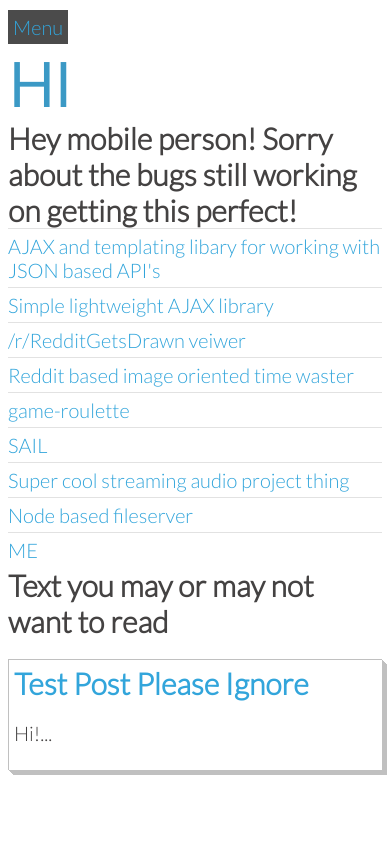
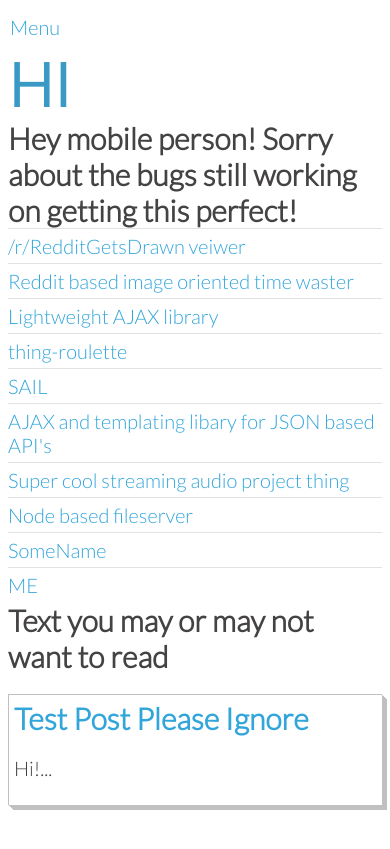
Before and after one commit to cal-smith/cal-smith.github.io, a Jekyll site: the page built from index.html, in a window 390 px wide. Shown: the top 849 px of the page. Built offline with Jekyll 4.4.1, drawn with Linux system fonts in a browser that asks for light colours; Markdown is read by kramdown in place of the engine named in the settings.

```diff
--- a/index.html
+++ b/index.html
@@ -13,6 +13,11 @@
 		<meta name="twitter:url" content="http://www.reallyawesomedomain.com/">
 		<meta name="twitter:domain" content="reallyawesomedomain.com">
 		<meta name="twitter:creator" content="@hansolo669">
+		<meta name="description" content="Really Awesome... Probably" />
+		<meta property="og:title" content="Really Awesome"/>
+		<meta property="og:url" content="http://www.reallyawesomedomain.com"/>
+		<meta property="og:site_name" content="Really Awesome Domain"/>
+		<meta property="og:type" content="magic"/>
 		<script>
 			(function(i,s,o,g,r,a,m){i['GoogleAnalyticsObject']=r;i[r]=i[r]||function(){(i[r].q=i[r].q||[]).push(arguments)},i[r].l=1*new Date();a=s.createElement(o),m=s.getElementsByTagName(o)[0];a.async=1;a.src=g;m.parentNode.insertBefore(a,m)})(window,document,'script','//www.google-analytics.com/analytics.js','ga');ga('create', 'UA-49178030-1', 'reallyawesomedomain.com');ga('send', 'pageview');
 		</script>
@@ -26,14 +31,15 @@
 			<h2 class="tablet">WHOAAAAA IPAAAAAADDDDDDDD</h3>
 			<h2 class="mobile">Hey mobile person! Sorry about the bugs still working on getting this perfect!</h3>
 			<div class="list">
-				<a href="https://github.com/hansolo669/reallyawesome.js"><div><span>AJAX and templating libary for working with JSON based API's</span></div></a>
-				<a href="https://github.com/hansolo669/element1.js"><div><span>Simple lightweight AJAX library</span></div></a>
 				<a href="/reddit_gets_drawn_viewer"><div><span>/r/RedditGetsDrawn veiwer</span></div></a>
 				<a href="/Demos/lel.html"><div><span>Reddit based image oriented time waster</span></div></a>
-				<a href="/game-roulette"><div><span>game-roulette</span></div></a>
+				<a href="https://github.com/hansolo669/element1.js"><div><span>Lightweight AJAX library</span></div></a>
+				<a href="/http://thing.reallyawesomedomain.com/"><div><span>thing-roulette</span></div></a>
 				<a href="/SAIL/"><div><span>SAIL</span></div></a>
+				<a href="https://github.com/hansolo669/circular.js"><div><span>AJAX and templating libary for JSON based API's</span></div></a>
 				<a href="https://github.com/hansolo669/audio"><div><span>Super cool streaming audio project thing</span></div></a>
 				<a href="https://github.com/hansolo669/Simple_File_Server"><div><span>Node based fileserver</span></div></a>
+				<a href="http://somena.me/"><div><span>SomeName</span></div></a>
 				<a href="https://github.com/hansolo669/"><div><span>ME</span></div></a>
 			</div>
 			<div class="blog">
--- a/style.css
+++ b/style.css
@@ -201,7 +201,7 @@ pre{
 		margin-top: 50px;
 	}
 
-	.menu{
+	/*.menu{
 		z-index: 1;
 	}
 
@@ -218,7 +218,7 @@ pre{
 
 	.menu:hover + .main{
 		padding-left: 0px;
-	}
+	}*/
 }
 
 @media (min-width: 1200px){
```
Also changed, not shown: favicon.ico (added), 1 other file.
